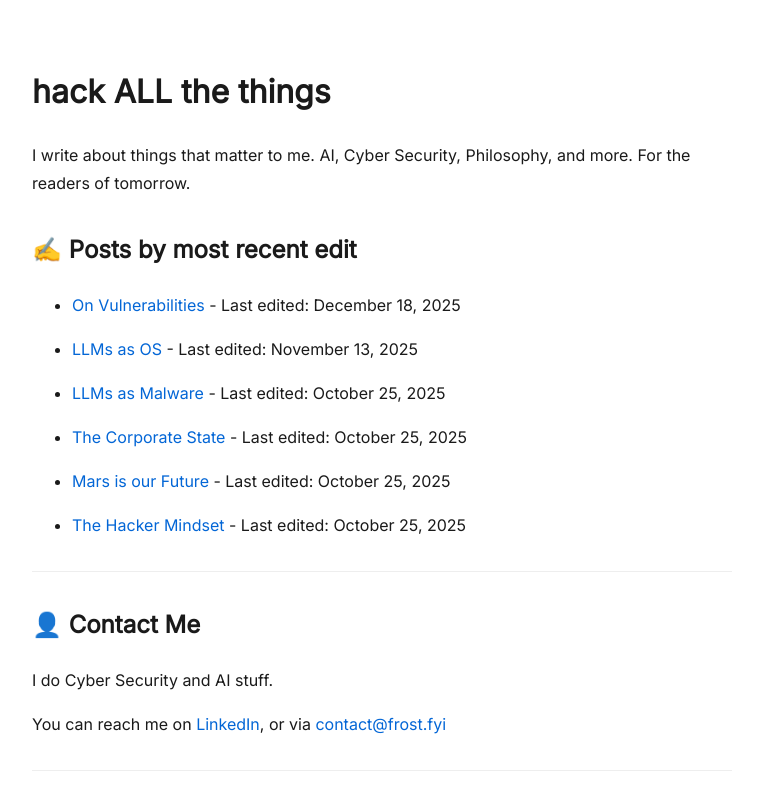
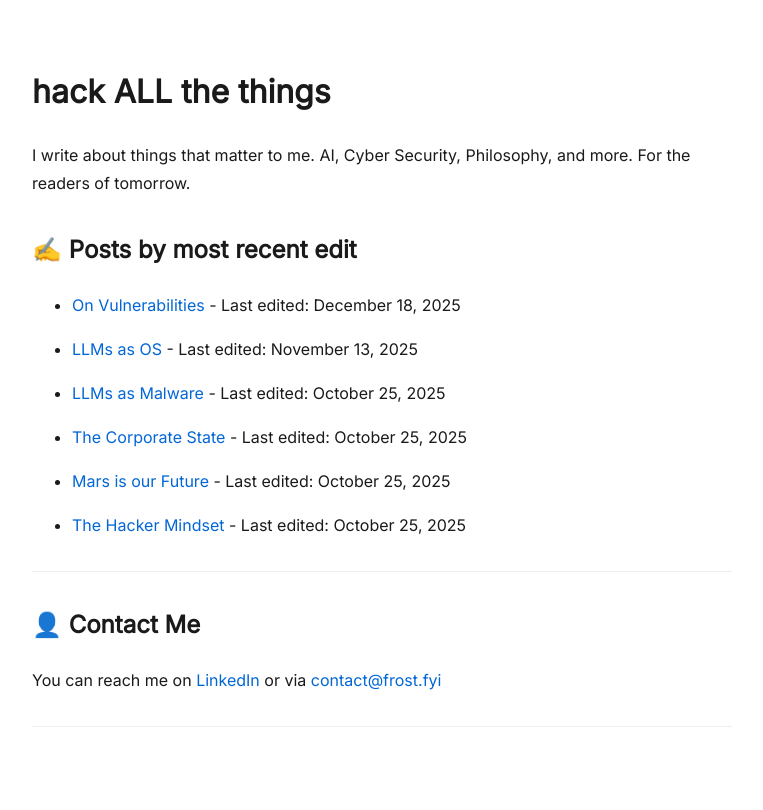
Before and after one commit to frost0x/frost0x.github.io, a Jekyll site: the page built from index.md, in a window 1280 px wide. Shown: the top 810 px of the page, without its empty margins (258-1021 px from the left). Built offline with Jekyll 4.4.1, drawn with Linux system fonts in a browser that asks for light colours.

Commit message:
cleaned up index page a bit

```diff
--- a/index.md
+++ b/index.md
@@ -5,7 +5,8 @@ title: Hack All The Things
 
 # hack ALL the things
 
-I write about things that matter to me. AI, Cyber Security, Philosophy, and more. For the readers of tomorrow.
+I write about things that matter to me. AI, Cyber Security, Philosophy, and more.
+For the readers of tomorrow.
 
 ## ✍️ Posts by most recent edit
 {% assign sorted_posts = site.posts | sort: "date" | reverse %}
@@ -16,8 +17,6 @@ I write about things that matter to me. AI, Cyber Security, Philosophy, and more
 
 ## 👤 Contact Me
 
-I do Cyber Security and AI stuff.
-
-You can reach me on [LinkedIn](https://www.linkedin.com/in/frostsec), or via [contact@frost.fyi](mailto:contact@frost.fyi)
+You can reach me on [LinkedIn](https://www.linkedin.com/in/frostsec) or via [contact@frost.fyi](mailto:contact@frost.fyi)
 
 ---
```
